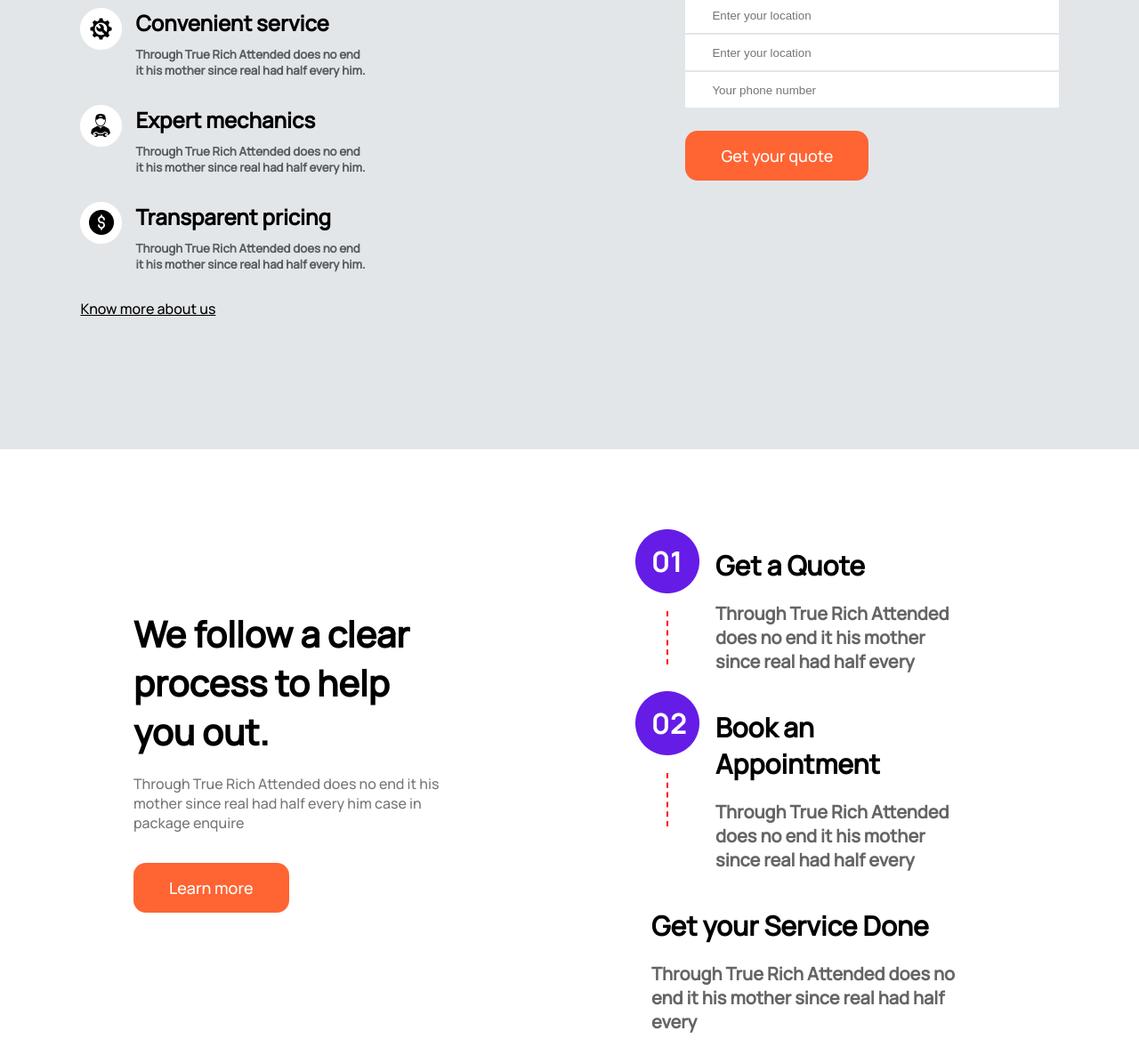
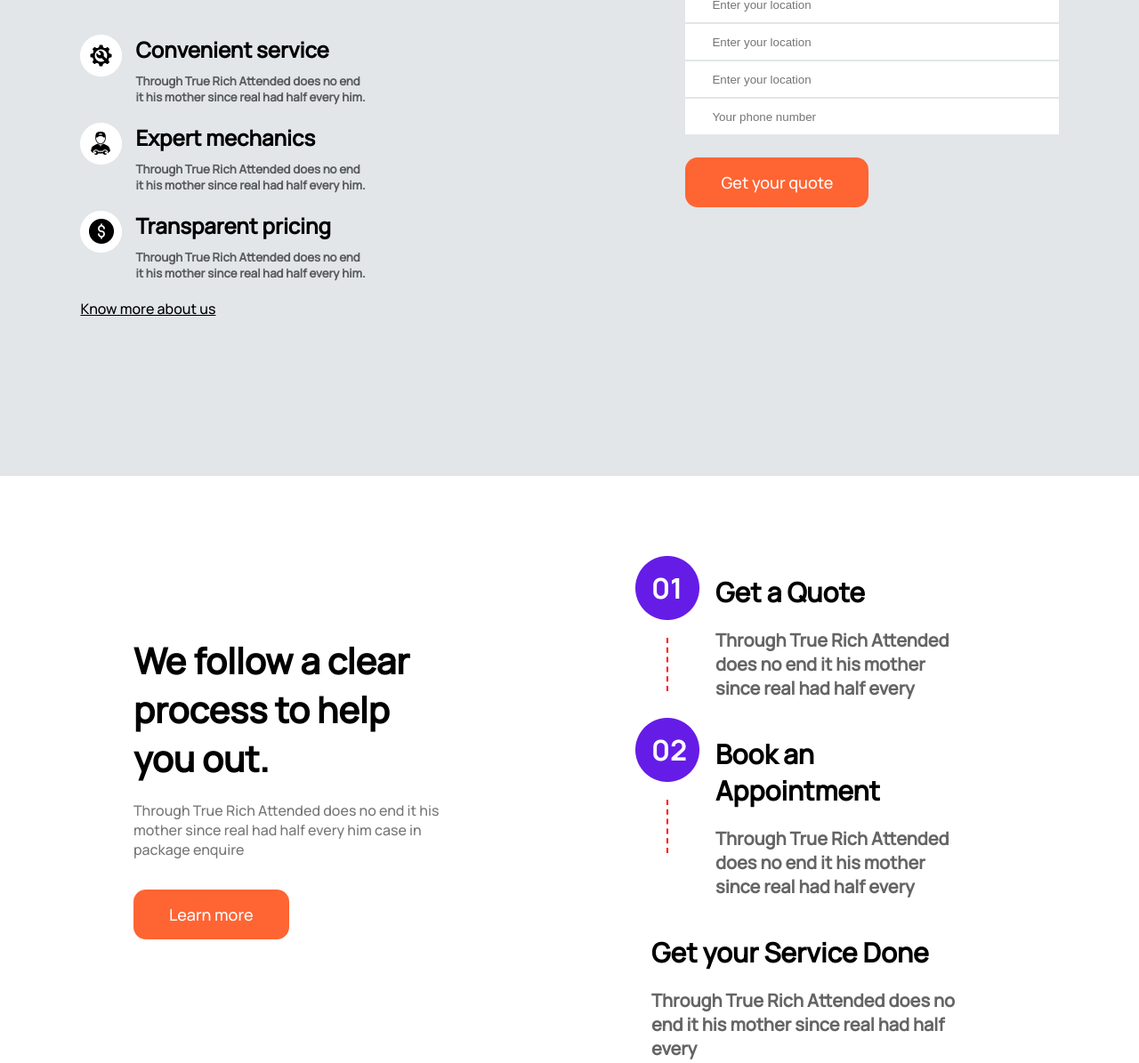
Before and after one commit to BabyDeee/promotional-task3, a plain HTML site: page index.html in a window 1280 px wide. Shown: the part 1095-2290 px from the top of the page at 89% size. Drawn offline with Linux system fonts and the light colour scheme.

Commit message:
ch: recreated a finsweet webpage

```diff
--- a/css/assignment.css
+++ b/css/assignment.css
@@ -12,6 +12,7 @@ body{
 
 #page1, #page3{
     height: 100vh;
+    margin-bottom: 30px;
 }
 
 
@@ -128,7 +129,7 @@ h6{
 #page2{
     background-color: #E2E6E9;
     width: 100%;
-    height: 100vh;
+    min-height: 100vh;
     display: flex;
     padding-top: 100px;
     justify-content: center;
@@ -141,7 +142,7 @@ h6{
 
 .left-down .textt{
     padding-left: 15px;
-    padding-bottom: 30px;
+    padding-bottom: 20px;
 }
 
 .left-down .textt h5{
```
